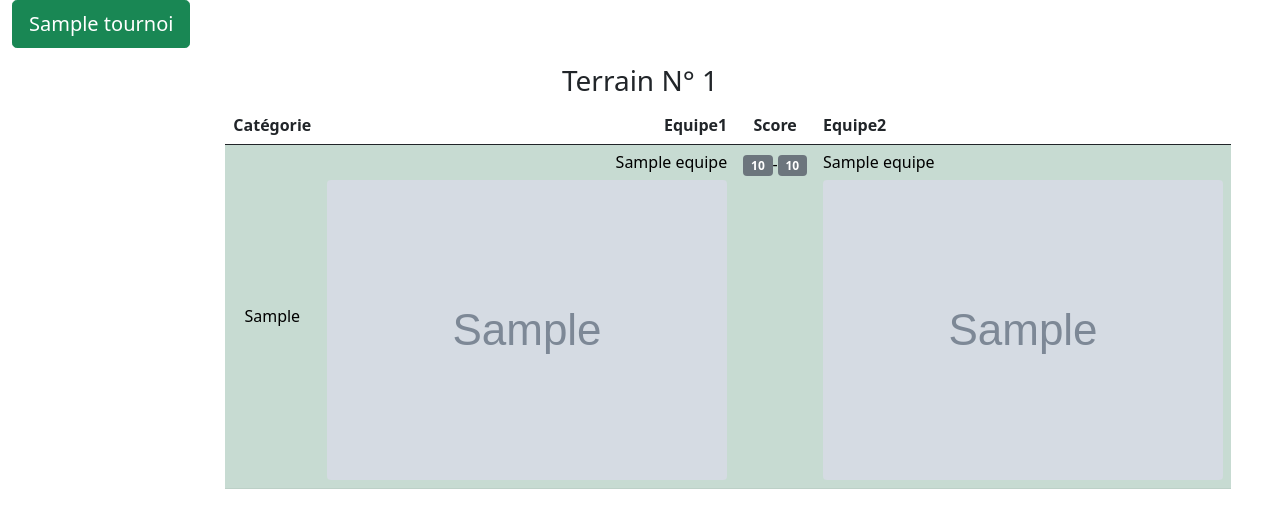
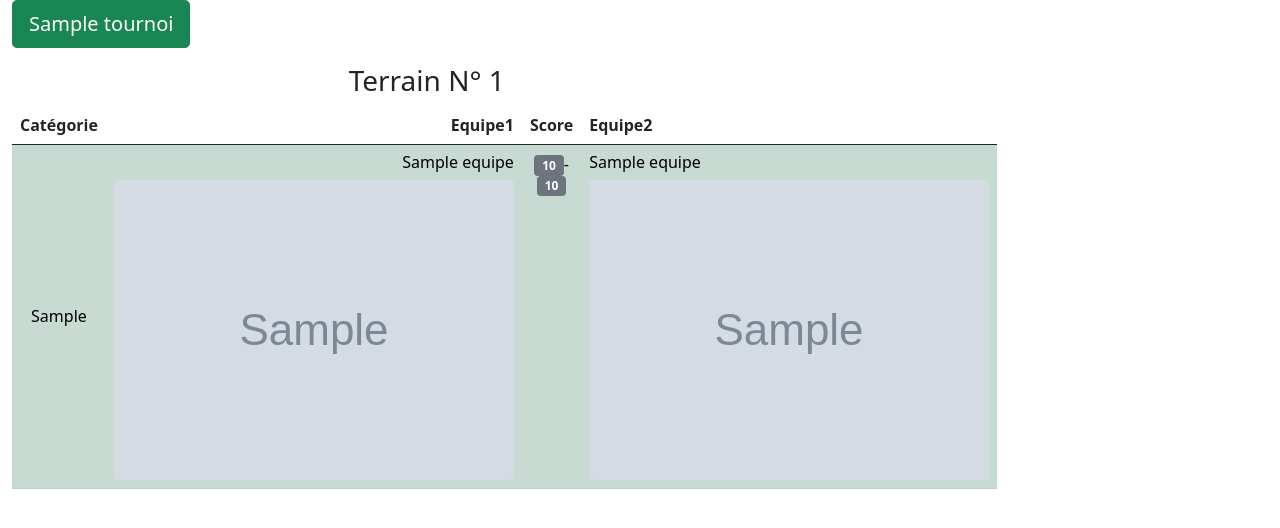
Before and after one commit to romnvll/Tournament, a PHP site: page /vuePubliqueTerrain.php?id_tournoi=1&terrain=1 in a window 1280 px wide. Shown: the top 528 px of the page. Run offline with PHP 8.4, Linux system fonts and the light colour scheme; tables that the repository leaves empty hold one stand-in row (values such as "Sample post"); grey boxes marked "Sample" are stand-in pictures; data that the repository does not hold is empty; a stand-in replaces the project's code that opens the database connection.

Commit message:
bug affichage vue publique

```diff
--- a/templates/VuePubliqueTerrain.twig
+++ b/templates/VuePubliqueTerrain.twig
@@ -42,10 +42,10 @@
 
 					{% for i in 1..nombreTerrain %}
 						{% if terrainSelect is null or terrainSelect == i %}
-							<div class="col-lg-8 mx-auto" id="score">
+							<div class="col-lg-8" id="score">
 								<h3 class="text-center">Terrain N°
 									{{ i }}</h3>
-								<table class="table table-striped text-nowrap">
+								<table class="table table-striped">
 									<thead>
 										<tr>
 											{% if heureIsVisible == 1 %}
```
